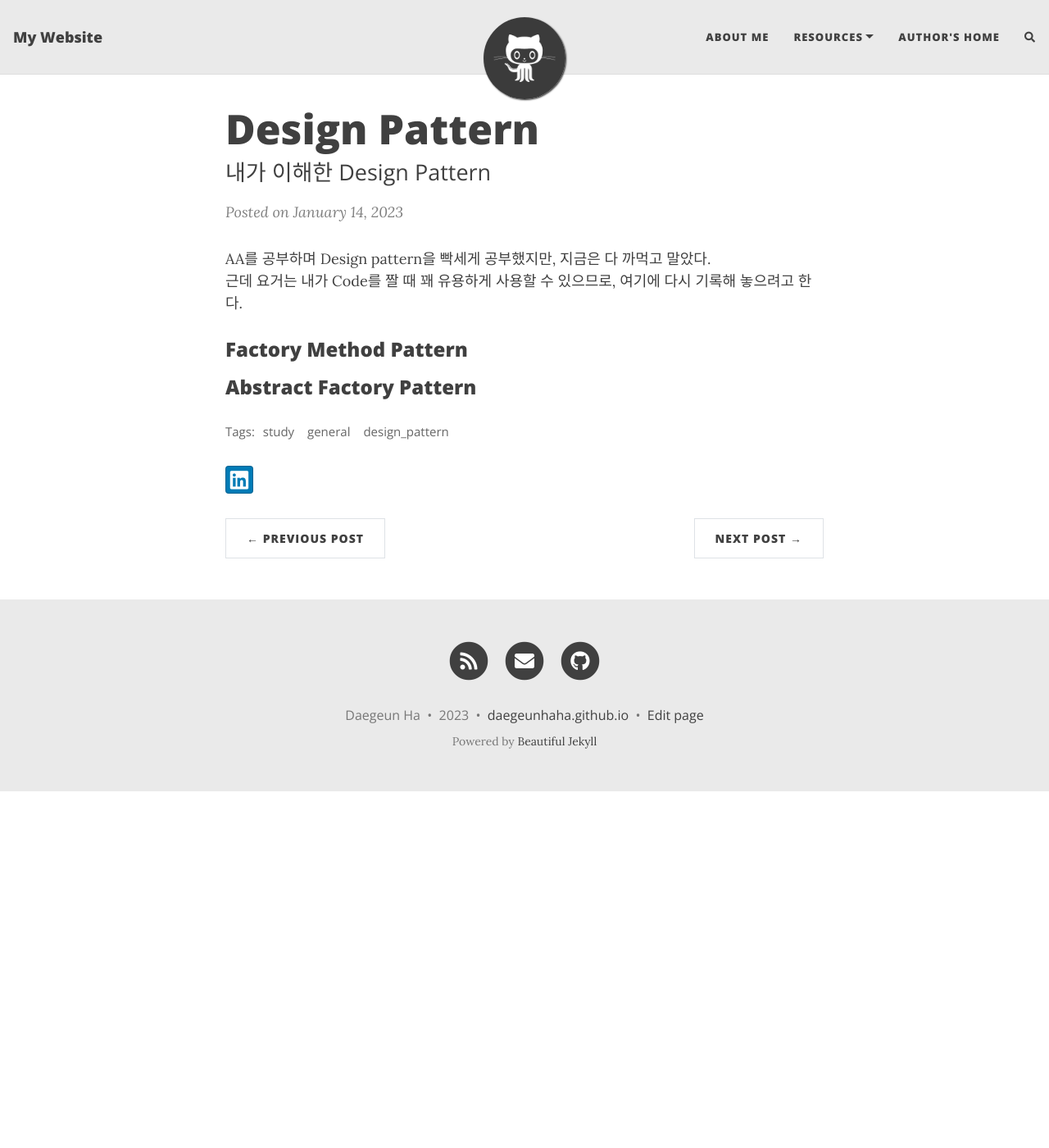
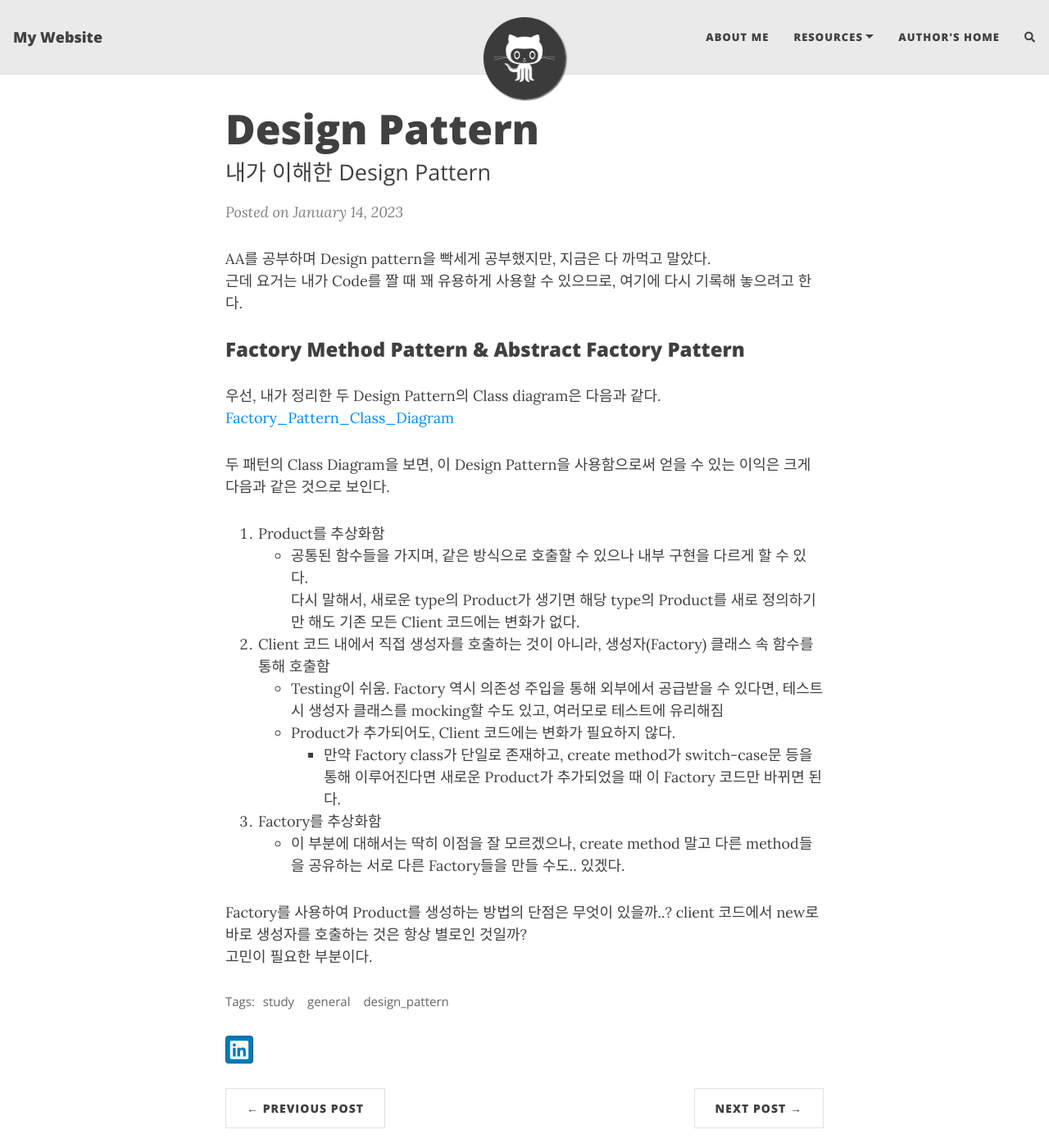
Before and after one commit to daegeunhaha/daegeunhaha.github.io, a Jekyll site: the page built from _posts/2023-01-14-design-pattern.md, in a window 1280 px wide and 1400 px high. Shown: the whole window at 82% size. Built offline with Jekyll 4.4.1, drawn with Linux system fonts in a browser that asks for light colours; nearby versions of some CDN libraries; comment, search, counter and statistics services are not loaded.

Commit message:
design pattern posting added

```diff
--- a/_posts/2023-01-14-design-pattern.md
+++ b/_posts/2023-01-14-design-pattern.md
@@ -9,6 +9,22 @@ comments: true
 AA를 공부하며 Design pattern을 빡세게 공부했지만, 지금은 다 까먹고 말았다.
 근데 요거는 내가 Code를 짤 때 꽤 유용하게 사용할 수 있으므로, 여기에 다시 기록해 놓으려고 한다.
 
-### Factory Method Pattern
+### Factory Method Pattern & Abstract Factory Pattern
 
-### Abstract Factory Pattern
+우선, 내가 정리한 두 Design Pattern의 Class diagram은 다음과 같다.
+[Factory_Pattern_Class_Diagram](/assets/img/factory.jpg)
+
+두 패턴의 Class Diagram을 보면, 이 Design Pattern을 사용함으로써 얻을 수 있는 이익은 크게 다음과 같은 것으로 보인다.
+
+1. Product를 추상화함
+    * 공통된 함수들을 가지며, 같은 방식으로 호출할 수 있으나 내부 구현을 다르게 할 수 있다.
+      다시 말해서, 새로운 type의 Product가 생기면 해당 type의 Product를 새로 정의하기만 해도 기존 모든 Client 코드에는 변화가 없다.
+2. Client 코드 내에서 직접 생성자를 호출하는 것이 아니라, 생성자(Factory) 클래스 속 함수를 통해 호출함
+    * Testing이 쉬움. Factory 역시 의존성 주입을 통해 외부에서 공급받을 수 있다면, 테스트 시 생성자 클래스를 mocking할 수도 있고, 여러모로 테스트에 유리해짐
+    * Product가 추가되어도, Client 코드에는 변화가 필요하지 않다.
+        * 만약 Factory class가 단일로 존재하고, create method가 switch-case문 등을 통해 이루어진다면 새로운 Product가 추가되었을 때 이 Factory 코드만 바뀌면 된다.
+3. Factory를 추상화함
+    * 이 부분에 대해서는 딱히 이점을 잘 모르겠으나, create method 말고 다른 method들을 공유하는 서로 다른 Factory들을 만들 수도.. 있겠다.
+
+Factory를 사용하여 Product를 생성하는 방법의 단점은 무엇이 있을까..? client 코드에서 new로 바로 생성자를 호출하는 것은 항상 별로인 것일까?
+고민이 필요한 부분이다.
```
Also changed, not shown: assets/img/factory.jpg (added).
